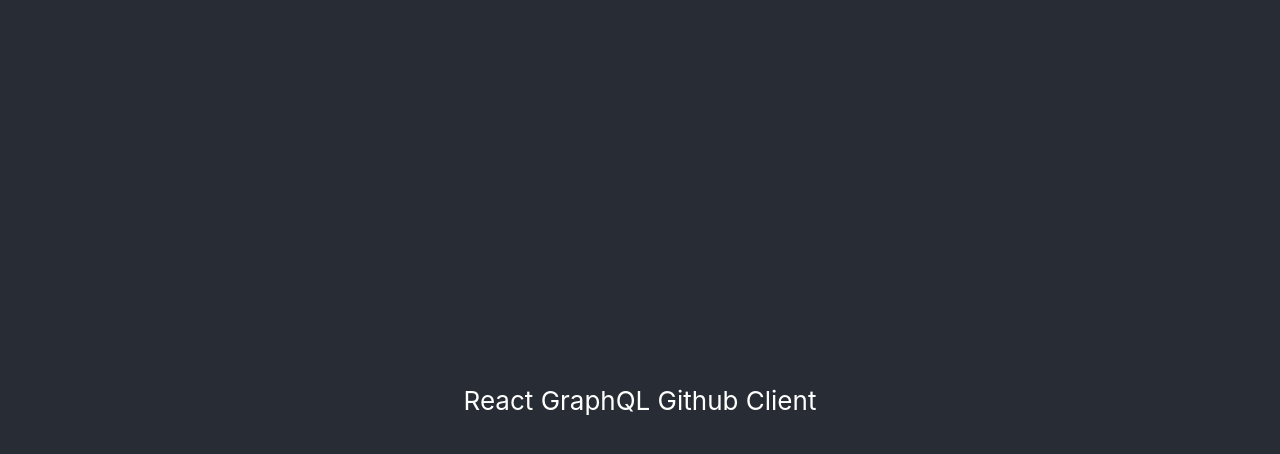
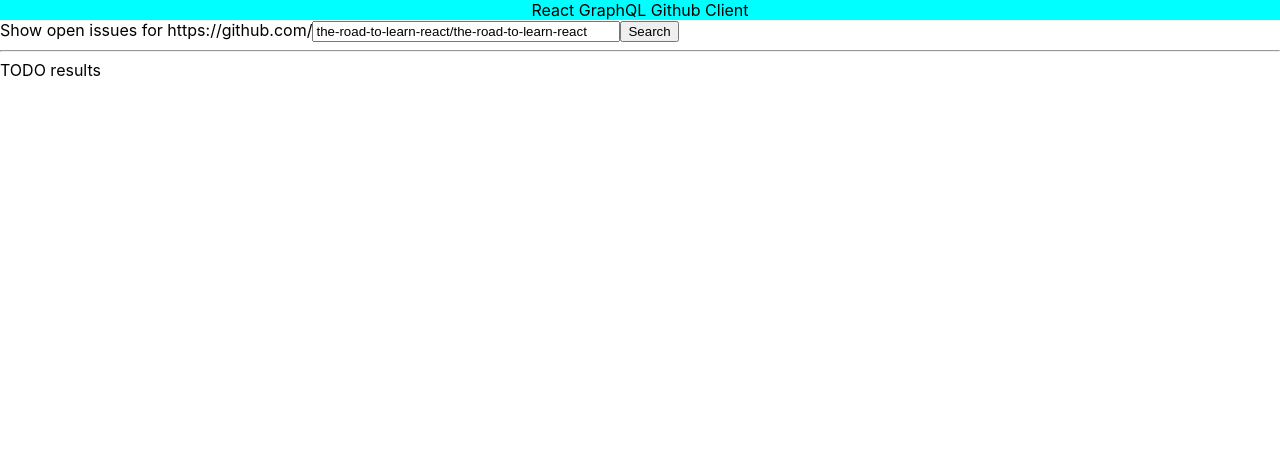
Before and after one commit to stand-sure/react-graphql-github-vanilla, a React (Create React App) app: page / in a window 1280 px wide. Shown: the top 454 px of the page. Built offline with nearby package versions, Linux system fonts and the light colour scheme; no server answers.

Commit message:
organization query, path input ref

```diff
--- a/package.json
+++ b/package.json
@@ -10,6 +10,7 @@
     "@types/node": "^12.0.0",
     "@types/react": "^16.9.0",
     "@types/react-dom": "^16.9.0",
+    "axios": "^0.19.2",
     "react": "^16.13.1",
     "react-dom": "^16.13.1",
     "react-scripts": "3.4.1",
--- a/src/App.tsx
+++ b/src/App.tsx
@@ -1,16 +1,75 @@
-import React from 'react';
-import './App.css';
+import React, { useRef, FormEvent, useEffect } from "react";
+import axios from "axios";
+import "./App.css";
 
 const TITLE = "React GraphQL Github Client";
 
+const axiosGithubGraphQL = axios.create({
+    baseURL: "https://api.github.com/graphql",
+    headers: {
+        Authorization: `bearer ${process.env.REACT_APP_GITHUB_PERSONAL_ACCESS_TOKEN}`,
+    },
+});
+
+const GET_ORGANIZATION = `
+{
+  organization(login: "the-road-to-learn-react"){
+    name
+    url
+  }
+}
+`;
+
 const App = function App() {
-  return (
-    <div className="App">
-      <header className="App-header">
-        {TITLE}
-      </header>
-    </div>
-  );
-}
+    const defaultPath = "the-road-to-learn-react/the-road-to-learn-react";
+    // const [path, setPath] = useState(
+    //     "the-road-to-learn-react/the-road-to-learn-react"
+    // );
+
+    const url = useRef(null);
+
+    const onSubmit = (ev: FormEvent) => {
+        // const path = ((url.current as any) as HTMLInputElement).value;
+        // console.log(path);
+        axiosGithubGraphQL.post("", { query: GET_ORGANIZATION }).then((res) => {
+            console.log(res);
+        });
+
+        ev.preventDefault();
+    };
+
+    useEffect(
+        () => {
+            // fetch data
+        },
+        [
+            /*dependencies TBD*/
+        ]
+    );
+
+    return (
+        <div>
+            <header style={{ textAlign: "center", backgroundColor: "cyan" }}>
+                {TITLE}
+            </header>
+            <form onSubmit={onSubmit}>
+                <label htmlFor="url">
+                    Show open issues for https://github.com/
+                </label>
+                <input
+                    id="url"
+                    type="text"
+                    ref={url}
+                    style={{ width: "300px" }}
+                    placeholder="user/repo"
+                    defaultValue={defaultPath}
+                />
+                <button type="submit">Search</button>
+            </form>
+            <hr />
+            <div>TODO results</div>
+        </div>
+    );
+};
 
 export default App;
```
Also changed, not shown: 1 other file (tests, documents, lock files or other folders).
